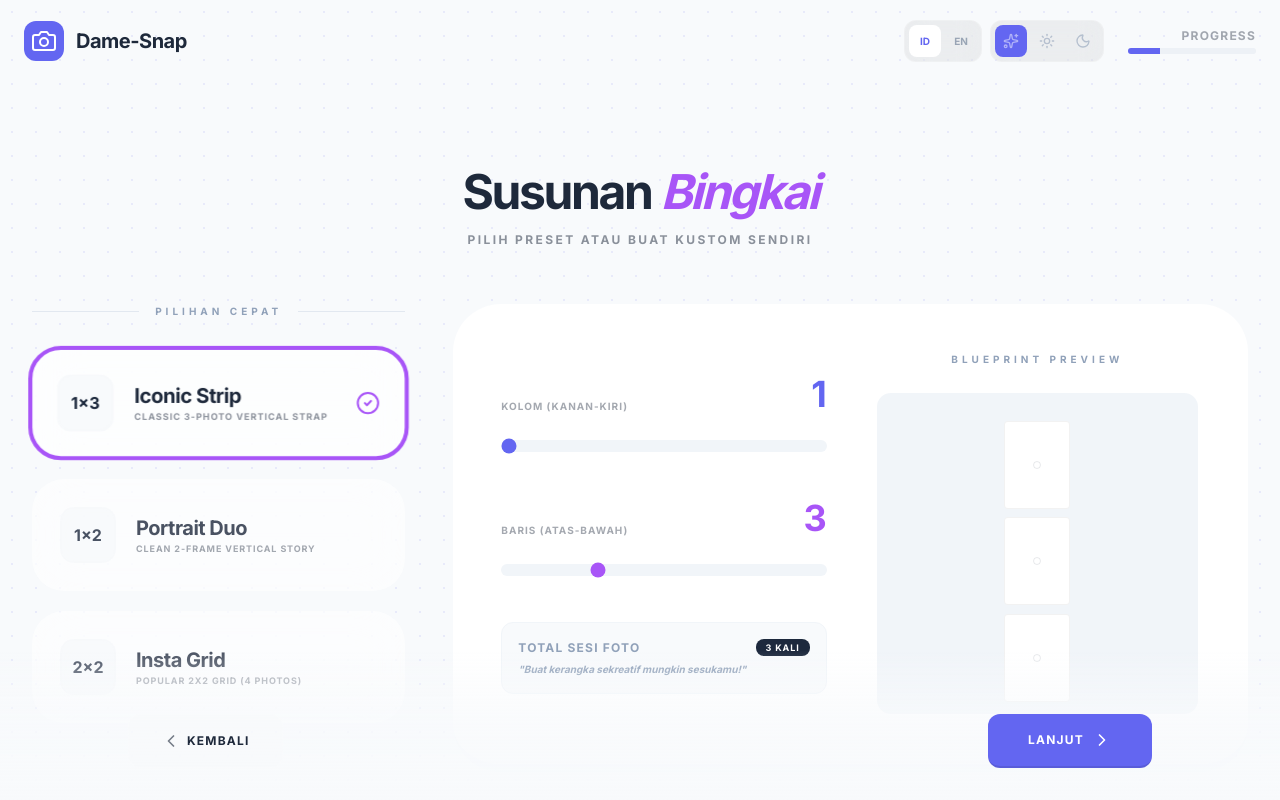
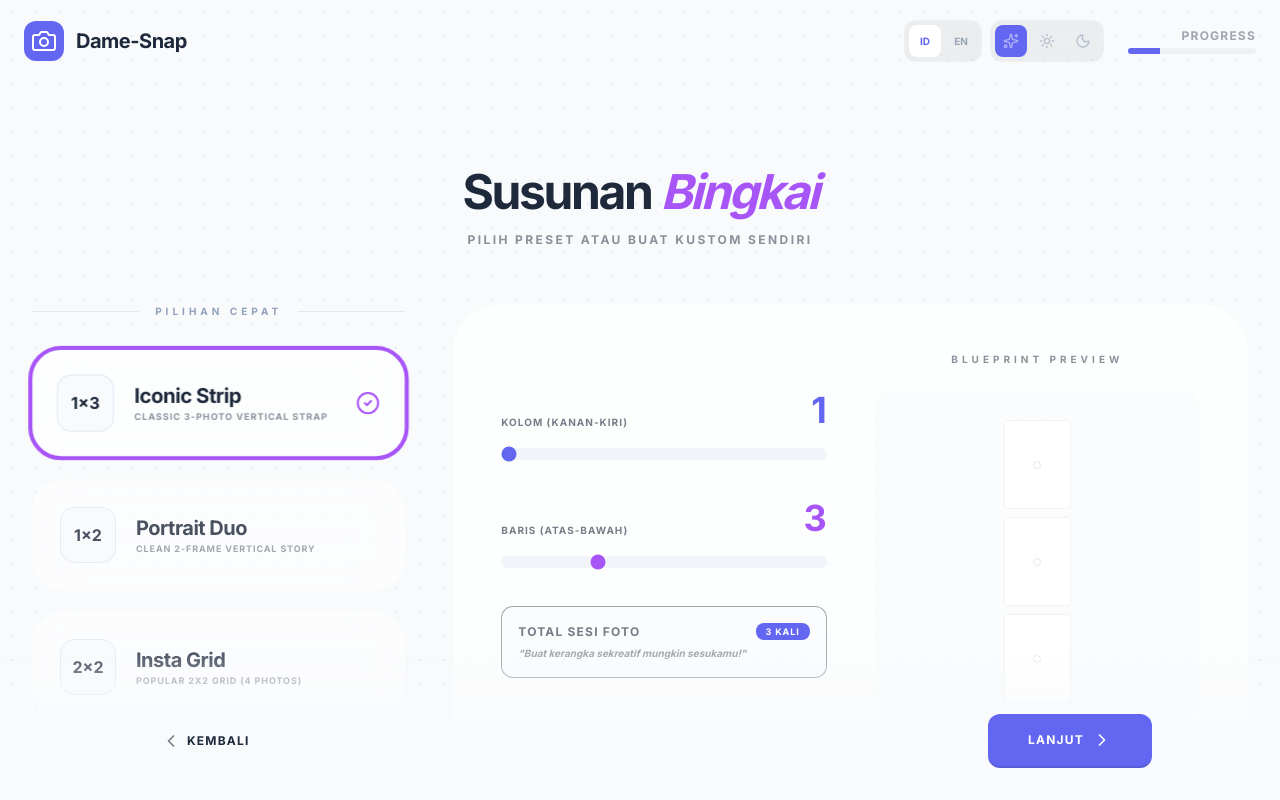
Before and after one commit to qdamai/Virtual-Photo-Studio, a Vue app: page /layout in a window 1280 px wide. Built offline with nearby package versions, Linux system fonts and the light colour scheme; a web font is replaced by a local one.

Commit message:
fix(layout): UI adjustments on LayoutView to support dynamic theming, smaller padding on presets, and reduced slider spacing

```diff
--- a/src/views/LayoutView.vue
+++ b/src/views/LayoutView.vue
@@ -56,36 +56,39 @@ const totalPhotosSelection = computed(() => store.config.cols * store.config.row
           v-for="layout in layouts"
           :key="layout.id"
           @click="selectLayout(layout)"
-          class="group relative backdrop-blur-xl p-6 rounded-[32px] border-4 transition-all duration-500 transform hover:-translate-y-1 cursor-pointer flex items-center gap-5"
+          class="group relative backdrop-blur-xl p-4 md:p-6 rounded-[24px] md:rounded-[32px] border-2 md:border-4 transition-all duration-500 transform hover:-translate-y-1 cursor-pointer flex items-center gap-4 md:gap-5"
           :style="{
              backgroundColor: 'var(--card-bg)',
              borderColor: currentLayoutId === layout.id ? 'var(--secondary)' : 'rgba(255,255,255,0.1)'
           }"
           :class="currentLayoutId === layout.id ? 'shadow-xl scale-[1.02] z-10' : 'hover:shadow-md opacity-80 hover:opacity-100'"
         >
-          <div class="w-14 h-14 rounded-[14px] bg-slate-50 flex items-center justify-center shrink-0 overflow-hidden shadow-inner font-black text-slate-800 border-2" :style="{ borderColor: 'var(--sub-bg)' }">
+          <div class="w-12 h-12 md:w-14 md:h-14 rounded-xl md:rounded-[14px] bg-slate-50 dark:bg-slate-800 flex items-center justify-center shrink-0 overflow-hidden shadow-inner font-black border border-slate-200 dark:border-slate-700" :style="{ color: 'var(--app-text)' }">
              {{ layout.cols }}x{{ layout.rows }}
           </div>
           <div class="text-left">
-             <h3 class="text-xl font-black tracking-tight" :style="{ color: 'var(--app-text)' }">{{ layout.name }}</h3>
-             <p class="text-[9px] font-bold uppercase tracking-widest opacity-50" :style="{ color: 'var(--app-text)' }">{{ layout.description }}</p>
+             <h3 class="text-lg md:text-xl font-black tracking-tight" :style="{ color: 'var(--app-text)' }">{{ layout.name }}</h3>
+             <p class="text-[8px] md:text-[9px] font-bold uppercase tracking-widest opacity-50" :style="{ color: 'var(--app-text)' }">{{ layout.description }}</p>
           </div>
           <CheckCircle2 v-if="currentLayoutId === layout.id" class="ml-auto w-6 h-6 text-secondary" />
         </div>
       </div>
 
       <!-- Right: Custom Grid Builder -->
-      <div class="lg:col-span-8 bg-white p-5 md:p-8 lg:p-12 rounded-[32px] md:rounded-[48px] shadow-2xl border-b-[8px] border-slate-100 relative group/builder">
+      <div
+        class="lg:col-span-8 p-5 md:p-8 lg:p-12 rounded-[32px] md:rounded-[48px] shadow-2xl border-b-[8px] relative group/builder"
+        :style="{ backgroundColor: 'var(--card-bg)', borderColor: 'var(--sub-bg)' }"
+      >
         <!-- Decoration Background -->
         <div class="absolute inset-0 bg-primary/5 opacity-0 group-hover/builder:opacity-100 transition-opacity duration-1000 -z-10 rounded-[48px]"></div>
 
         <div class="grid grid-cols-1 md:grid-cols-2 gap-6 md:gap-12 items-center">
            <!-- Sliders -->
-           <div class="space-y-10">
-              <div class="space-y-5">
+           <div class="space-y-6 md:space-y-8">
+              <div class="space-y-2 md:space-y-3">
                  <div class="flex justify-between items-end">
-                    <label class="text-[10px] font-black uppercase tracking-widest opacity-40">Kolom (Kanan-Kiri)</label>
-                    <span class="text-4xl font-black text-primary">{{ store.config.cols }}</span>
+                    <label class="text-[9px] md:text-[10px] font-black uppercase tracking-widest opacity-60" :style="{ color: 'var(--app-text)' }">Kolom (Kanan-Kiri)</label>
+                    <span class="text-3xl md:text-4xl font-black text-primary">{{ store.config.cols }}</span>
                  </div>
                  <input
                    type="range" min="1" max="8" step="1"
@@ -95,10 +98,10 @@ const totalPhotosSelection = computed(() => store.config.cols * store.config.row
                  />
               </div>
 
-              <div class="space-y-5">
+              <div class="space-y-2 md:space-y-3">
                  <div class="flex justify-between items-end">
-                    <label class="text-[10px] font-black uppercase tracking-widest opacity-40">Baris (Atas-Bawah)</label>
-                    <span class="text-4xl font-black text-secondary">{{ store.config.rows }}</span>
+                    <label class="text-[9px] md:text-[10px] font-black uppercase tracking-widest opacity-60" :style="{ color: 'var(--app-text)' }">Baris (Atas-Bawah)</label>
+                    <span class="text-3xl md:text-4xl font-black text-secondary">{{ store.config.rows }}</span>
                  </div>
                  <input
                    type="range" min="1" max="8" step="1"
@@ -108,20 +111,24 @@ const totalPhotosSelection = computed(() => store.config.cols * store.config.row
                  />
               </div>
 
-              <div class="p-4 bg-slate-50 rounded-xl border border-slate-100 flex flex-col gap-1.5">
+              <div
+                 class="p-4 rounded-xl border flex flex-col gap-1.5"
+                 :style="{ backgroundColor: 'var(--sub-bg)', borderColor: 'var(--ui-muted)' }"
+              >
                  <div class="flex justify-between items-center">
-                    <span class="text-xs font-black text-slate-400 uppercase tracking-widest">Total Sesi Foto</span>
-                    <span class="px-2.5 py-0.5 bg-slate-800 text-white rounded-lg text-[9px] font-black tracking-widest">{{ totalPhotosSelection }} KALI</span>
+                    <span class="text-xs font-black uppercase tracking-widest opacity-60" :style="{ color: 'var(--app-text)' }">Total Sesi Foto</span>
+                    <span class="px-2.5 py-0.5 bg-primary text-white rounded-lg text-[9px] font-black tracking-widest shadow-sm">{{ totalPhotosSelection }} KALI</span>
                  </div>
-                 <p class="text-[10px] font-bold text-slate-400 italic">"Buat kerangka sekreatif mungkin sesukamu!"</p>
+                 <p class="text-[10px] font-bold italic opacity-40" :style="{ color: 'var(--app-text)' }">"Buat kerangka sekreatif mungkin sesukamu!"</p>
               </div>
            </div>
 
            <!-- Blueprint Preview -->
-           <div class="flex flex-col items-center gap-6">
-              <span class="text-[10px] font-black uppercase tracking-[0.4em] text-slate-400">Blueprint Preview</span>
+           <div class="flex flex-col items-center gap-4 md:gap-6">
+              <span class="text-[9px] md:text-[10px] font-black uppercase tracking-[0.4em] opacity-50" :style="{ color: 'var(--app-text)' }">Blueprint Preview</span>
               <div
-                class="w-full aspect-square bg-slate-100 rounded-2xl p-5 shadow-inner border-2 border-white flex items-center justify-center transition-all group-hover/builder:bg-white overflow-hidden"
+                class="w-full aspect-square rounded-2xl p-4 md:p-5 shadow-inner border border-white/10 flex items-center justify-center transition-all overflow-hidden"
+                :style="{ backgroundColor: 'var(--sub-bg)' }"
               >
                  <div class="w-full h-full flex items-center justify-center p-2">
                    <div
```
